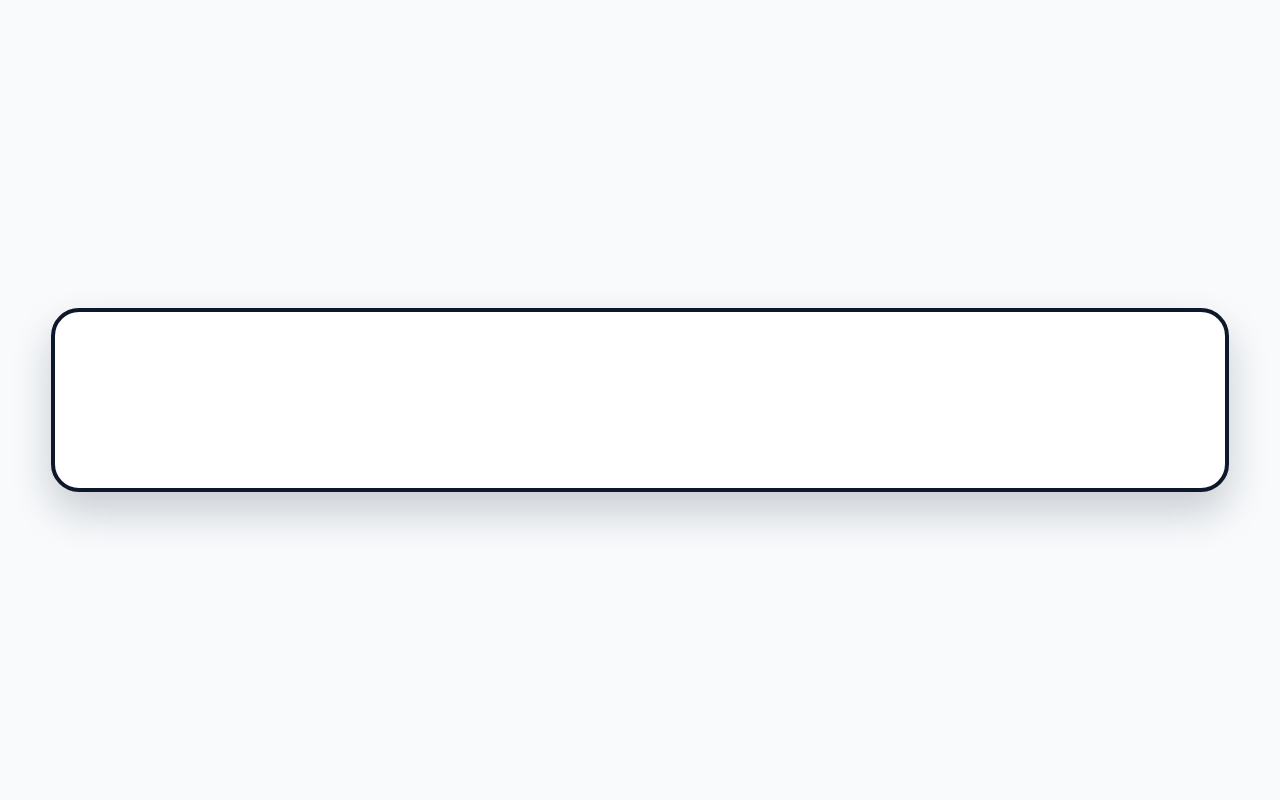
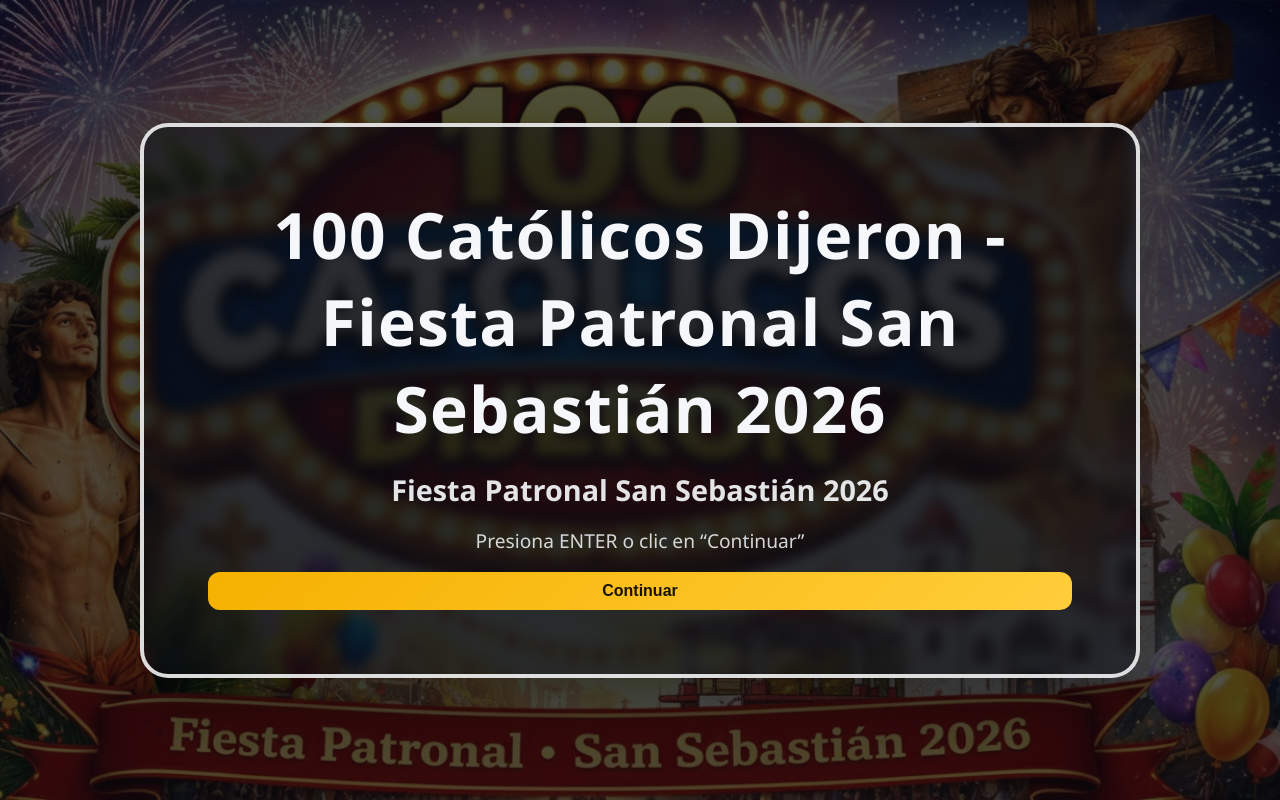
Before and after one commit to romanrfhack/CienCatolicosDijeron, a plain HTML site: page index.html in a window 1280 px wide. Shown: the top 800 px of the page. Drawn offline with Linux system fonts and the light colour scheme.

Commit message:
Ajuste para que se muestre

```diff
--- a/app.js
+++ b/app.js
@@ -20,7 +20,8 @@ const DEFAULT_STATE = {
   teamNames: { A: "Equipo A", B: "Equipo B" },
   audio: { enabled: true, volume: 0.7 },
   started: false,
-  viewMode: "normal"
+  viewMode: "normal",
+  setupStage: "intro" // intro -> config -> game
 };
 
 const LOG_PREFIX = "[catolicos]";
@@ -36,28 +37,23 @@ window.addEventListener("unhandledrejection", (event) => {
   logError("Unhandled promise rejection", event.reason);
 });
 
-const questions = Array.isArray(QUESTIONS_DATA?.questions) ? QUESTIONS_DATA.questions : [];
+// IMPORTANT: si questions.js no carga o no define QUESTIONS_DATA, evitar que el script truene.
+const QUESTIONS_DATA_SAFE = typeof QUESTIONS_DATA !== "undefined" ? QUESTIONS_DATA : null;
+const questions = Array.isArray(QUESTIONS_DATA_SAFE?.questions) ? QUESTIONS_DATA_SAFE.questions : [];
 logInfo("QUESTIONS_DATA cargado", {
-  hasData: Boolean(QUESTIONS_DATA),
+  hasData: Boolean(QUESTIONS_DATA_SAFE),
   questionsCount: questions.length,
-  gameMeta: QUESTIONS_DATA?.game || null
+  gameMeta: QUESTIONS_DATA_SAFE?.game || null
 });
 
 const state = normalizeStateWithQuestions(loadState(), questions);
 const audioManager = createAudioManager();
 
-let elements = {};
-
-let curtainTimer = null;
-
-if (document.readyState === "loading") {
-  document.addEventListener("DOMContentLoaded", init);
-} else {
-  init();
-}
-
-function getElements() {
-  return {
+const elements = {
+  introOverlay: document.getElementById("introOverlay"),
+  enterConfig: document.getElementById("enterConfig"),
+  introTitle: document.getElementById("introTitle"),
+  introSubtitle: document.getElementById("introSubtitle"),
   configScreen: document.getElementById("configScreen"),
   gameScreen: document.getElementById("gameScreen"),
   curtain: document.getElementById("curtain"),
@@ -103,29 +99,22 @@ function getElements() {
   toggleBoardMode: document.getElementById("toggleBoardMode"),
   exitFullscreenMode: document.getElementById("exitFullscreenMode")
 };
+
+let curtainTimer = null;
+
+init();
+
+function init() {
+  logInfo("Inicializando UI", { started: state.started, viewMode: state.viewMode });
+
+  // Personaliza texto del intro si viene en QUESTIONS_DATA.game
+  if (elements.introTitle && QUESTIONS_DATA_SAFE?.game?.title) {
+    elements.introTitle.textContent = QUESTIONS_DATA_SAFE.game.title;
+  }
+  if (elements.introSubtitle && QUESTIONS_DATA_SAFE?.game?.subtitle) {
+    elements.introSubtitle.textContent = QUESTIONS_DATA_SAFE.game.subtitle;
   }
 
-function logMissingElements(missingKeys) {
-  if (!missingKeys.length) {
-    return;
-  }
-  logError("Faltan elementos en el DOM. Verifica que los IDs existan en index.html.", {
-    missingKeys,
-    readyState: document.readyState
-  });
-}
-
-function init() {
-  elements = getElements();
-  const missingKeys = Object.entries(elements)
-    .filter(([, value]) => !value)
-    .map(([key]) => key);
-  logMissingElements(missingKeys);
-  if (missingKeys.length) {
-    return;
-  }
-
-  logInfo("Inicializando UI", { started: state.started, viewMode: state.viewMode });
   elements.teamAInput.value = state.teamNames.A;
   elements.teamBInput.value = state.teamNames.B;
   elements.audioToggle.checked = state.audio.enabled;
@@ -134,9 +123,15 @@ function init() {
 
   if (!state.started) {
     state.viewMode = "normal";
+    if (state.setupStage !== "intro" && state.setupStage !== "config") {
+      state.setupStage = "intro";
+    }
+  } else {
+    state.setupStage = "config";
   }
 
   elements.startGame.addEventListener("click", handleStart);
+  elements.enterConfig?.addEventListener("click", proceedToConfig);
   elements.setTeamA.addEventListener("click", () => setActiveTeam("A"));
   elements.setTeamB.addEventListener("click", () => setActiveTeam("B"));
   elements.addStrike.addEventListener("click", addStrike);
@@ -173,16 +168,24 @@ function init() {
   render();
 }
 
+function proceedToConfig() {
+  state.setupStage = "config";
+  logInfo("Intro -> Config", { setupStage: state.setupStage });
+  saveState();
+  render();
+}
+
 function handleStart() {
   state.teamNames.A = elements.teamAInput.value.trim() || "Equipo A";
   state.teamNames.B = elements.teamBInput.value.trim() || "Equipo B";
   state.started = true;
   state.roundOwnerTeam = state.activeTeam;
-  logInfo("Juego iniciado", { teamA: state.teamNames.A, teamB: state.teamNames.B });
+  state.setupStage = "config";
   audioManager.play("intro", { once: true });
-  showCurtain({ autoHide: true });
+  logInfo("Juego iniciado", { started: state.started, viewMode: "question" });
   saveState();
-  render();
+  // Al iniciar, mostramos la pregunta en modo 'question' (pantalla completa).
+  setViewMode("question", { skipSound: true });
 }
 
 function setViewMode(mode, { skipSound = false } = {}) {
@@ -233,12 +236,14 @@ function render() {
     viewMode: state.viewMode
   });
 
-  elements.configScreen.classList.toggle("hidden", state.started);
+  const showIntro = !state.started && state.setupStage === "intro";
+  if (elements.introOverlay) {
+    elements.introOverlay.hidden = !showIntro;
+  }
+
+  const showConfig = !state.started && !showIntro;
+  elements.configScreen.classList.toggle("hidden", !showConfig);
   elements.gameScreen.classList.toggle("hidden", !state.started);
-  logInfo("Pantallas", {
-    configHidden: elements.configScreen.classList.contains("hidden"),
-    gameHidden: elements.gameScreen.classList.contains("hidden")
-  });
 
   elements.teamAName.textContent = state.teamNames.A;
   elements.teamBName.textContent = state.teamNames.B;
@@ -486,6 +491,15 @@ function handleKeyDown(event) {
 
   const key = event.key.toLowerCase();
 
+  // Intro: ENTER/ESPACIO para pasar a Configuración
+  if (!state.started && state.setupStage === "intro") {
+    if (key === "enter" || event.code === "Enter" || key === " " || event.code === "Space") {
+      event.preventDefault();
+      proceedToConfig();
+    }
+    return;
+  }
+
   if (key === "escape") {
     setViewMode("normal");
     return;
@@ -638,6 +652,13 @@ function normalizeStateWithQuestions(loadedState, questionsList) {
     normalized.viewMode = "normal";
   }
 
+  if (normalized.setupStage !== "intro" && normalized.setupStage !== "config") {
+    normalized.setupStage = normalized.started ? "config" : "intro";
+  }
+  if (normalized.started) {
+    normalized.setupStage = "config";
+  }
+
   return normalized;
 }
 
--- a/index.html
+++ b/index.html
@@ -7,6 +7,16 @@
     <link rel="stylesheet" href="styles.css" />
   </head>
   <body>
+    <!-- Intro (se muestra al cargar, luego pasa a Configuración) -->
+    <div id="introOverlay" class="intro-overlay" hidden>
+      <div class="intro-card">
+        <h1 class="intro-title" id="introTitle">100 Católicos Dijeron</h1>
+        <p class="intro-subtitle" id="introSubtitle">Fiesta Patronal San Sebastián 2026</p>
+        <p class="intro-hint">Presiona ENTER o clic en “Continuar”</p>
+        <button id="enterConfig" class="btn btn--primary btn--xl">Continuar</button>
+      </div>
+    </div>
+
     <div id="curtain" class="curtain" aria-hidden="true"></div>
     <div id="fullscreenOverlay" class="fullscreen-overlay" hidden>
       <div class="fullscreen-card">
--- a/styles.css
+++ b/styles.css
@@ -11,6 +11,16 @@
   --muted: #9bb0c9;
   --shadow: rgba(0, 0, 0, 0.4);
   --curtain-image: url("assets/intro.jpg");
+}
+
+/*
+  IMPORTANT:
+  El atributo HTML `hidden` puede ser sobre-escrito por reglas CSS del autor.
+  Como usamos overlays con `display: grid`, forzamos el comportamiento estándar
+  para que los overlays realmente desaparezcan cuando están marcados como hidden.
+*/
+[hidden] {
+  display: none !important;
 }
 
 * {
@@ -50,6 +60,54 @@ body.mode-board {
   opacity: 1;
   transform: scale(1);
   pointer-events: all;
+}
+
+.intro-overlay {
+  position: fixed;
+  inset: 0;
+  z-index: 10001;
+  display: grid;
+  place-items: center;
+  padding: clamp(20px, 4vw, 60px);
+  background:
+    linear-gradient(rgba(5, 8, 13, 0.70), rgba(5, 8, 13, 0.70)),
+    var(--curtain-image) center / cover no-repeat;
+}
+
+.intro-card {
+  width: min(1000px, 100%);
+  border-radius: 28px;
+  border: 4px solid rgba(255, 255, 255, 0.85);
+  background: rgba(10, 14, 20, 0.55);
+  box-shadow: 0 24px 60px rgba(0, 0, 0, 0.35);
+  padding: clamp(28px, 5vw, 64px);
+  text-align: center;
+  display: grid;
+  gap: 18px;
+  backdrop-filter: blur(6px);
+}
+
+.intro-title {
+  font-size: clamp(2.2rem, 5vw, 4.6rem);
+  font-weight: 900;
+  letter-spacing: 0.02em;
+}
+
+.intro-subtitle {
+  font-size: clamp(1.1rem, 2.4vw, 1.8rem);
+  color: rgba(245, 247, 250, 0.92);
+  font-weight: 600;
+}
+
+.intro-hint {
+  font-size: clamp(0.95rem, 2vw, 1.2rem);
+  color: rgba(245, 247, 250, 0.85);
+}
+
+.btn--xl {
+  padding: 14px 18px;
+  font-size: 1.15rem;
+  border-radius: 14px;
 }
 
 .app {
```
Lines whose indentation alone changed are shown as unchanged.
